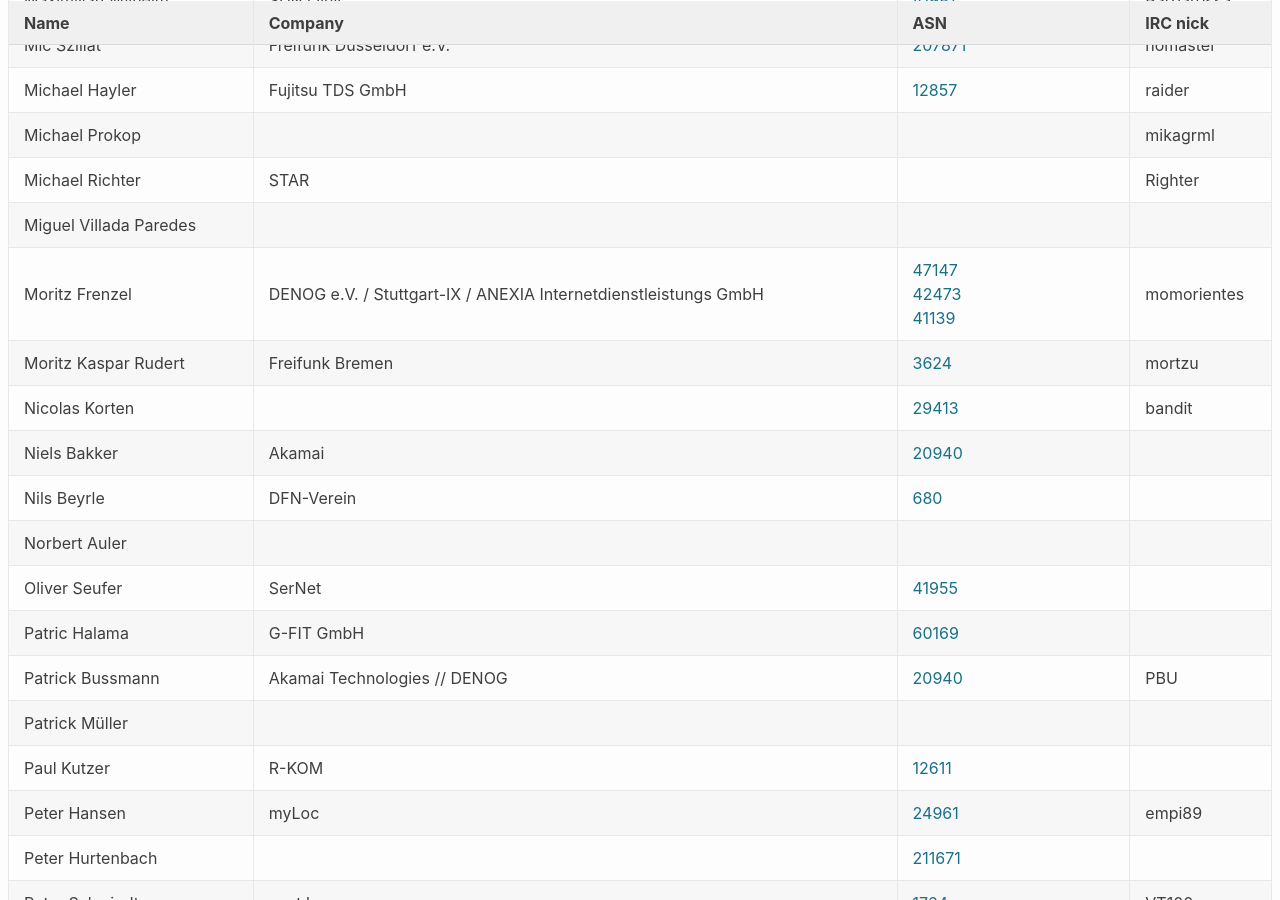
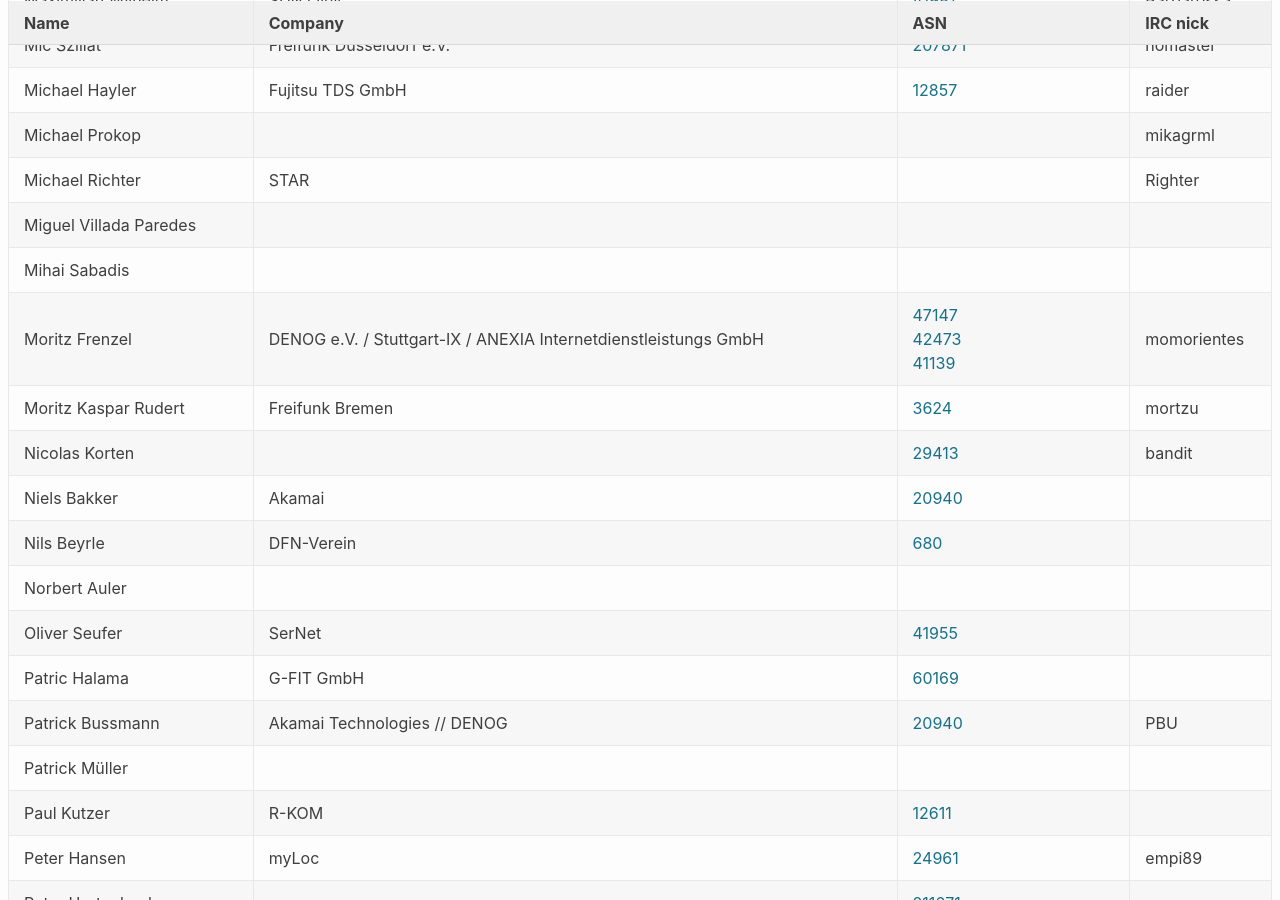
Before and after one commit to denog/pretix-attendeelist, a Jekyll site: the page built from denog13/index.markdown, in a window 1280 px wide and 900 px high, scrolled down 7450 px. Built offline with Jekyll 4.4.1, drawn with Linux system fonts in a browser that asks for light colours.

Commit message:
Latest data: Thu Oct  7 18:33:37 UTC 2021

```diff
--- a/_data/attendees_denog13.json
+++ b/_data/attendees_denog13.json
@@ -979,6 +979,12 @@
   },
   {
     "name": "Miguel Villada Paredes",
+    "company": null,
+    "irc": null,
+    "asn": null
+  },
+  {
+    "name": "Mihai Sabadis",
     "company": null,
     "irc": null,
     "asn": null
```
